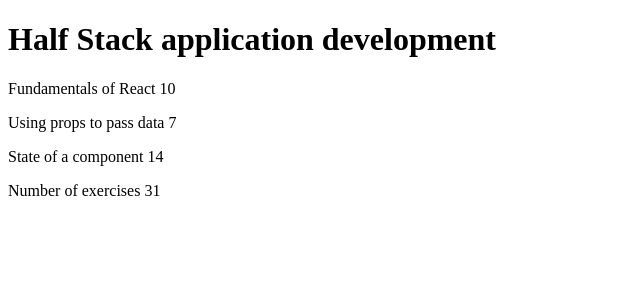
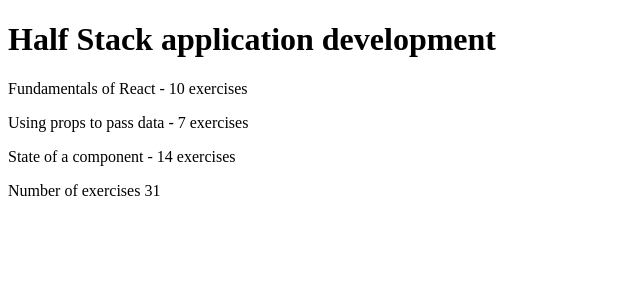
Before and after one commit to AapoPatjas1/React-Osa1, a React (Create React App) app: page / in a window 1280 px wide. Shown: the top 300 px of the page, without its empty margins (0-640 px from the left). Built offline with nearby package versions, Linux system fonts and the light colour scheme.

Commit message:
Update App.js

```diff
--- a/src/App.js
+++ b/src/App.js
@@ -1,27 +1,74 @@
+import React from 'react';
+
+const Header = ({ otsikko }) => {
+  return <h1>{otsikko}</h1>;
+};
+
+const Part = ({ lol, kukka }) => {
+  return (
+    <p>
+      {lol} - {kukka} exercises
+    </p>
+  );
+};
+
+const Content = ({ part1, part2, part3 }) => {
+  return (
+    <div>
+      <Part lol={part1.name} kukka={part1.exercises} />
+      <Part lol={part2.name} kukka={part2.exercises} />
+      <Part lol={part3.name} kukka={part3.exercises} />
+    </div>
+  );
+};
+
+const Total = ({ parts }) => {
+  const totalExercises = parts.reduce((sum, part) => sum + part.exercises, 0);
+  return <p>Number of exercises {totalExercises}</p>;
+};
+
+const Course = (props) => {
+  return (
+    <div>
+      <Header otsikko={props.course.name} />
+      <Content
+        part1={props.course.parts[0]}
+        part2={props.course.parts[1]}
+        part3={props.course.parts[2]}
+      />
+      <Total parts={props.course.parts} />
+    </div>
+  );
+};
+
 const App = () => {
-  const course = 'Half Stack application development'
-  const part1 = 'Fundamentals of React'
-  const exercises1 = 10
-  const part2 = 'Using props to pass data'
-  const exercises2 = 7
-  const part3 = 'State of a component'
-  const exercises3 = 14
+  const course = {
+    name: 'Half Stack application development',
+    id: 1,
+    parts: [
+      {
+        name: 'Fundamentals of React',
+        exercises: 10,
+        id: 1
+      },
+      {
+        name: 'Using props to pass data',
+        exercises: 7,
+        id: 2
+      },
+      {
+        name: 'State of a component',
+        exercises: 14,
+        id: 3
+      }
+    ]
+  };
 
   return (
     <div>
-      <h1>{course}</h1>
-      <p>
-        {part1} {exercises1}
-      </p>
-      <p>
-        {part2} {exercises2}
-      </p>
-      <p>
-        {part3} {exercises3}
-      </p>
-      <p>Number of exercises {exercises1 + exercises2 + exercises3}</p>
+      <Course course={course} />
     </div>
-  )
-}
+  );
+};
 
-export default App
+export default App;
```
